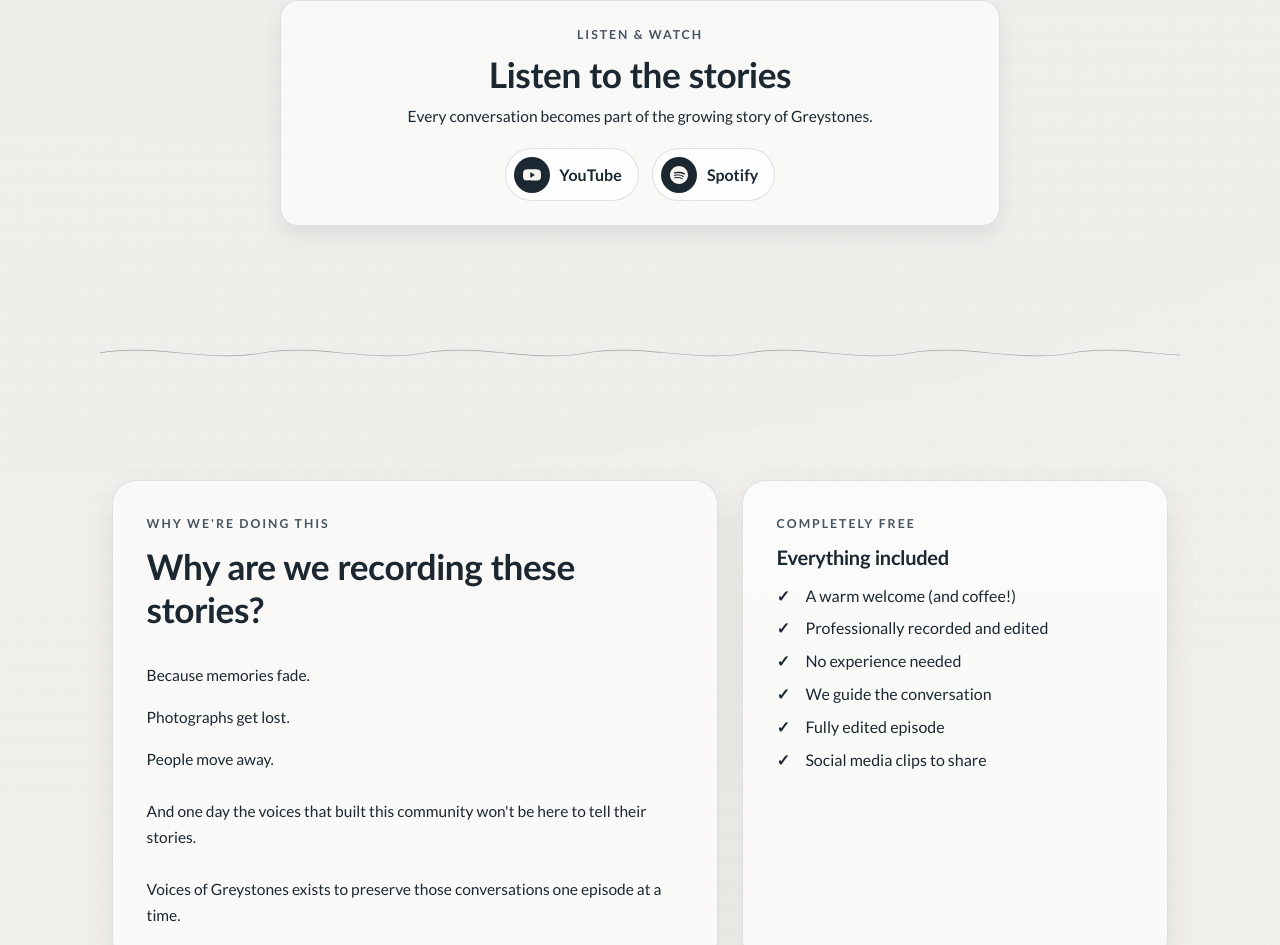
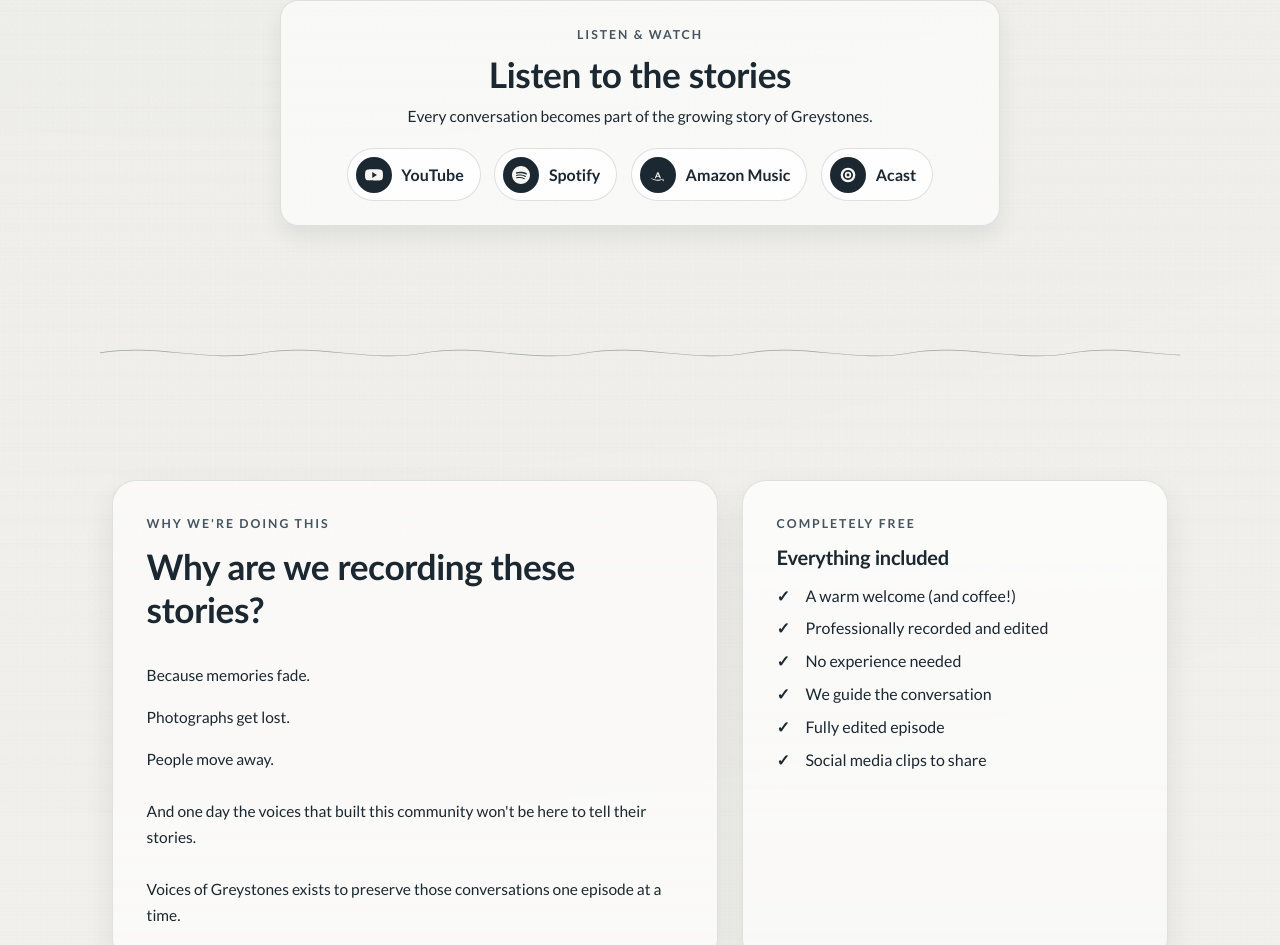
Before and after one commit to TerryLoc/high-tide-studios, a React (Create React App) app: page /voices in a window 1280 px wide. Shown: the part 2126-3071 px from the top of the page. Built offline with nearby package versions, Linux system fonts and the light colour scheme.

Commit message:
refactor: update streaming platform links in Voices component for accuracy and completeness

```diff
--- a/src/pages/Voices.jsx
+++ b/src/pages/Voices.jsx
@@ -17,7 +17,10 @@ const promoVideoSources = [
 ];
 const promoVideoPoster = '/video/vog_promo_poster.jpg';
 const voicesYoutubeUrl = 'https://www.youtube.com/@HighTideGreystones';
-const voicesSpotifyUrl = 'https://open.spotify.com/';
+const voicesSpotifyUrl = 'https://open.spotify.com/show/0343sjacUgFoeDXU4vHtof';
+const voicesAmazonMusicUrl =
+  'https://music.amazon.com/podcasts/31b6549f-a952-4c08-af88-748efff00d4c/voices-of-greystones';
+const voicesAcastUrl = 'https://shows.acast.com/voicesofgreystones';
 const googleFormEmbedUrl =
   'https://docs.google.com/forms/d/e/1FAIpQLSeiBoUx9peKR-MysCeklxtPY7braF6GTjXtk-AcukpgfpcCbg/viewform?embedded=true';
 
@@ -268,6 +271,36 @@ export default function Voices() {
                     </span>
                     <span>Spotify</span>
                   </a>
+
+                  <a
+                    href={voicesAmazonMusicUrl}
+                    target="_blank"
+                    rel="noopener noreferrer"
+                    className="vog-platform-link"
+                    role="listitem"
+                    aria-label="Listen to Voices of Greystones on Amazon Music">
+                    <span className="vog-platform-icon" aria-hidden="true">
+                      <svg viewBox="0 0 24 24" role="presentation">
+                        <path d="M18.9 17.3c-2 1.5-4.9 2.4-7.4 2.4-3.5 0-6.6-1.3-9-3.4-.2-.2 0-.5.2-.4 2.6 1.5 5.8 2.4 9.1 2.4 2.2 0 4.7-.5 6.9-1.4.4-.2.7.2.2.4Zm.8 2.4c-.3.4-1.8.2-2.5.1-.2 0-.2-.2 0-.3.5-.4 1.4-.5 1.8-.6.4 0 .5-.1.7.2.1.2.1.4 0 .6Zm-.7-1.1c-.1-.2-.8-.1-1.3 0-.1 0-.2-.1-.1-.2.8-.6 2.1-.5 2.3-.2.2.3-.1 1.6-.8 2.3-.1.1-.3 0-.3-.1.2-.4.4-1.2.2-1.8Zm-7.9-10.2-3.4 8h1.6l.8-1.9h3.4l.7 1.9H16l-3.4-8h-1.5Zm-.4 4.8 1.1-2.8 1.1 2.8h-2.2Z" />
+                      </svg>
+                    </span>
+                    <span>Amazon Music</span>
+                  </a>
+
+                  <a
+                    href={voicesAcastUrl}
+                    target="_blank"
+                    rel="noopener noreferrer"
+                    className="vog-platform-link"
+                    role="listitem"
+                    aria-label="Listen to Voices of Greystones on Acast">
+                    <span className="vog-platform-icon" aria-hidden="true">
+                      <svg viewBox="0 0 24 24" role="presentation">
+                        <path d="M12 2.2a9.8 9.8 0 1 0 0 19.6 9.8 9.8 0 0 0 0-19.6Zm0 3.1a6.7 6.7 0 1 1 0 13.4 6.7 6.7 0 0 1 0-13.4Zm0 2.4a4.3 4.3 0 1 0 0 8.6 4.3 4.3 0 0 0 0-8.6Zm0 2.4a1.9 1.9 0 1 1 0 3.8 1.9 1.9 0 0 1 0-3.8Z" />
+                      </svg>
+                    </span>
+                    <span>Acast</span>
+                  </a>
                 </div>
               </div>
             </FadeInUp>
```
